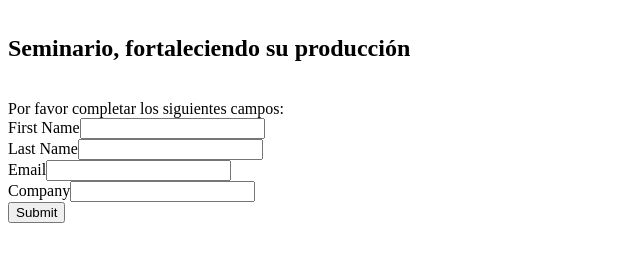
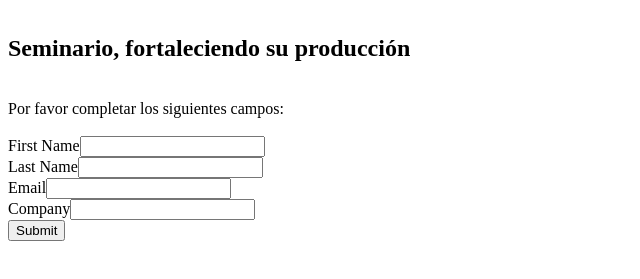
Before and after one commit to ivignolo/arion-demo-webtolead, a plain HTML site: page index.html in a window 1280 px wide. Shown: the part 71-350 px from the top of the page, without its empty margins (0-640 px from the left). Drawn offline with Linux system fonts and the light colour scheme.

Commit message:
Update index.html

```diff
--- a/index.html
+++ b/index.html
@@ -28,7 +28,7 @@
 <h2> Seminario, fortaleciendo su producción</h2>
 
 <br>
-<label for="title">Por favor completar los siguientes campos:</label><br>
+<label for="title">Por favor completar los siguientes campos:</label><br><br>
 
 <label for="first_name">First Name</label><input  id="first_name" maxlength="40" name="first_name" size="20" type="text" /><br>
 
```
